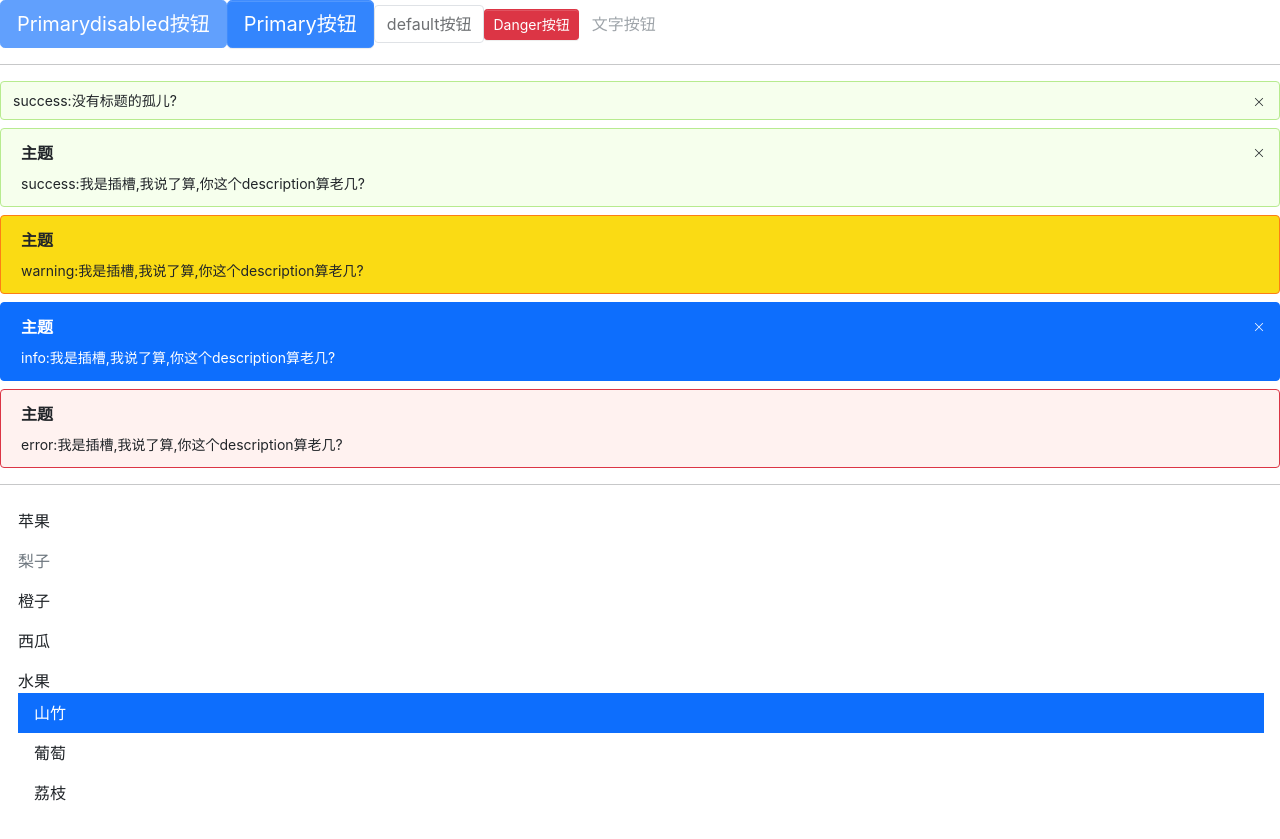
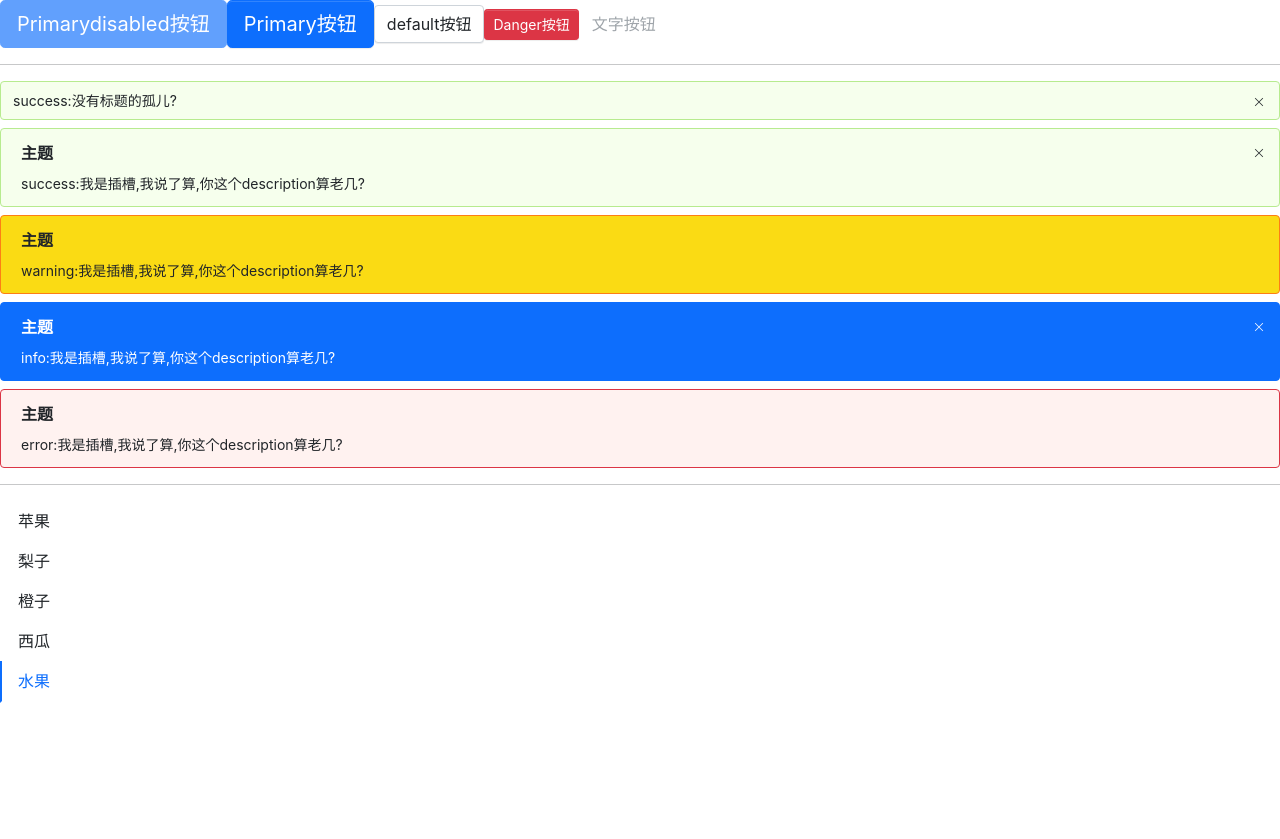
Before and after one commit to Potato-X/ui, a React (Create React App) app: page / in a window 1280 px wide. After the commit the page ends 800 px from the top, so only its background shows below. Built offline with nearby package versions, Linux system fonts and the light colour scheme.

Commit message:
update:菜单组件交互优化

```diff
--- a/src/App.tsx
+++ b/src/App.tsx
@@ -1,4 +1,4 @@
-import React from 'react'
+import React, { useState } from 'react'
 import Button from './components/Button'
 import Alert from "./components/Alert/alert"
 import { Menu, MenuItem, SubMenu } from './components/Menu'
@@ -9,16 +9,44 @@ const App: React.FC = () => {
     function clicklink(event: React.MouseEvent) {
         console.log('link')
     }
-    function getSelectItem(index: number|string) {
-        console.log(`这是点击的第${index}个`)
+    function getSelectItem(index: number | string, keyInfo: any) {
+        console.log(`这是点击的第${index}个，信息内容：${JSON.stringify(keyInfo)}`,)
+    }
+    const menuList = [
+        { name: '苹果', id: 'apple' },
+        { name: '梨子', id: 'pear' },
+        { name: '橙子', id: 'orange' },
+        { name: '西瓜', id: 'watermalen' },
+        { name: '水果', id: 'froute', children: [{ name: '山竹', id: 'shanzhu' }, { name: '葡萄', id: 'putao' }, { name: '荔枝', id: 'lizhi' }] }
+    ]
+    function renderMenu() {
+        return menuList.map((item, index) => {
+            if (item.children) {
+                return (
+                    <SubMenu title={item.name} key={item.id}>
+                        {item.children.map((i) => {
+                            return <MenuItem keyInfo={i} key={i.id}>{i.name}</MenuItem>
+                        })}
+                    </SubMenu>
+                )
+            } else {
+                return (
+                    <MenuItem key={item.id} keyInfo={item}>{item.name}</MenuItem>
+                )
+            }
+        })
     }
     return (<div>
+        <div>
             <Button btnType="primary" size="large" disabled>Primarydisabled按钮</Button>
-        <Button btnType="primary" size="large" autoFocus>Primary按钮</Button>
-        <Button btnType="default" disabled>default按钮</Button>
+            <Button btnType="primary" size="large">Primary按钮</Button>
+            <Button btnType="default">default按钮</Button>
             <Button btnType="danger" size="small" onClick={clickHandler}>Danger按钮</Button>
             <Button btnType="link" disabled onClick={clicklink}>文字按钮</Button>
+        </div>
         <hr />
+        <div>
+
             <Alert closable type='success' description='这是一个简单的小测试'>success:没有标题的孤儿?</Alert>
             <div style={{ margin: '8px' }}></div>
             <Alert closable title='主题' type='success' description='这是一个简单的小测试'>success:我是插槽,我说了算,你这个description算老几?</Alert>
@@ -28,17 +56,19 @@ const App: React.FC = () => {
             <Alert closable title='主题' type='info' description='这是一个简单的小测试'>info:我是插槽,我说了算,你这个description算老几?</Alert>
             <div style={{ margin: '8px' }}></div>
             <Alert title='主题' type='error' description='这是一个简单的小测试'>error:我是插槽,我说了算,你这个description算老几?</Alert>
+        </div>
         <hr />
         <Menu defaultIndex={'4-0'} onSelect={getSelectItem} mode="vertical">
-            <MenuItem>苹果</MenuItem>
-            <MenuItem disabled>梨子</MenuItem>
-            <MenuItem>橙子</MenuItem>
-            <MenuItem>西瓜</MenuItem>
+            {renderMenu()}
+            {/* <MenuItem keyInfo={{ name: '苹果', id: 'apple' }}>苹果</MenuItem>
+            <MenuItem disabled keyInfo={{ name: '梨子', id: 'pear' }}>梨子</MenuItem>
+            <MenuItem keyInfo={{ name: '橙子', id: 'orange' }}>橙子</MenuItem>
+            <MenuItem keyInfo={{ name: '西瓜', id: 'watermalen' }}>西瓜</MenuItem>
             <SubMenu title='水果' expand>
-                <MenuItem>山竹</MenuItem>
-                <MenuItem>葡萄</MenuItem>
-                <MenuItem>荔枝</MenuItem>
-            </SubMenu>
+                <MenuItem keyInfo={{ name: '山竹', id: 'shanzhu' }}>山竹</MenuItem>
+                <MenuItem keyInfo={{ name: '葡萄', id: 'putao' }}>葡萄</MenuItem>
+                <MenuItem keyInfo={{ name: '荔枝', id: 'lizhi' }}>荔枝</MenuItem>
+            </SubMenu> */}
         </Menu>
     </div>)
 }
--- a/src/components/Menu/menu.tsx
+++ b/src/components/Menu/menu.tsx
@@ -6,7 +6,7 @@ import { ISubMenuProps } from './submenu'
 type ModeType = 'vertical' | 'horizontal'
 interface IMenuProps {
     children: React.ReactNode | React.ReactNode[];
-    onSelect?: (index: number | string) => void;
+    onSelect?: (index: number | string, key?: any) => void;
     defaultIndex?: number | string;
     mode?: ModeType;
     style?: React.CSSProperties;
@@ -15,12 +15,12 @@ interface IMenuProps {
 
 interface IProvider {
     defaultIndex: number | string,
-    selectItem: (index: number | string) => void;
+    selectItem: (index: number | string, key?: any) => void;
     mode?: ModeType;
 }
 const Provider: IProvider = {
     defaultIndex: 0,
-    selectItem: (index) => {
+    selectItem: (index, key) => {
 
     },
     mode: "horizontal"
@@ -33,9 +33,9 @@ const Menu: React.FC<IMenuProps> = (props) => {
     const classes = classNames('evil-menu', className, {
         [`evil-menu-${mode}`]: true
     })
-    function selectItem(index: number | string) {
+    function selectItem(index: number | string, key: any) {
         setCurrentIndex(index)
-        onSelect && onSelect(index)
+        onSelect && onSelect(index, key)
     }
     function renderChildren() {
         return React.Children.map(children, (child, index) => {
--- a/src/components/Menu/menuItem.tsx
+++ b/src/components/Menu/menuItem.tsx
@@ -7,21 +7,23 @@ export interface IMenuItemProps {
     className?: string;
     disabled?: boolean;
     index?: string | number;
+    keyInfo:any;
+    parentIndex?:string | number;
 }
 const MenuItem: React.FC<IMenuItemProps> = (props) => {
-    const { children, style, className, disabled, index } = props
+    const { children, style, className, disabled, index,keyInfo,parentIndex } = props
     const { defaultIndex, selectItem } = useContext(Context)
     const classes = classNames('evil-menu-item', className, {
         'is-disabled': disabled,
         'active': index === defaultIndex
     })
     function selectHandler(event:MouseEvent) {
-        console.log(index)
+        console.log(index,parentIndex)
         event.stopPropagation()
         if (typeof index === 'number') {
-            selectItem(index)
+            selectItem(index,keyInfo,)
         } else if (typeof index === 'string') {
-            selectItem(index)
+            selectItem(index,keyInfo)
         }
     }
     return (
--- a/src/components/Menu/submenu.tsx
+++ b/src/components/Menu/submenu.tsx
@@ -14,8 +14,15 @@ const SubMenu: React.FC<ISubMenuProps> = (props) => {
     const { index, title, className, children, expand } = props;
     const { defaultIndex, selectItem, mode } = useContext(Context)
     const [menuOpen, setMenuOpen] = useState(false)
+    console.log(defaultIndex)
+    let cur: number
+    if (typeof defaultIndex == 'string') {
+        cur = Number((defaultIndex as string).split('-')[0])
+    } else {
+        cur = defaultIndex
+    }
     const classes = classNames('evil-menu-item sub-menu', className, {
-        'active': index === defaultIndex
+        'active': index === cur
     })
     function selectHandler() {
         if (typeof index === 'number') {
@@ -54,14 +61,15 @@ const SubMenu: React.FC<ISubMenuProps> = (props) => {
             const { displayName } = childEl.type
             if (displayName === 'MenuItem') {
                 return React.cloneElement(childEl, {
-                    index: `${index}-${i}`
+                    index: `${index}-${i}`,
+                    parentIndex: index
                 })
             } else {
                 console.error("当前Menu组件的子组件不是MenuItem")
             }
         })
         return (
-            <ul className={subMenuClasses}>
+            <ul className={subMenuClasses} onClick={selectHandler}>
                 {childrenComponent}
             </ul>
         )
@@ -72,7 +80,7 @@ const SubMenu: React.FC<ISubMenuProps> = (props) => {
         }
     }, [])
     return (
-        <li key={index} className={classes} onClick={selectHandler}  {...MouseHover}>
+        <li key={index} className={classes}  {...MouseHover}>
             <div className="submenu-title" {...MouseClick}>
                 {title}
             </div>
```
Lines whose indentation alone changed are shown as unchanged.
